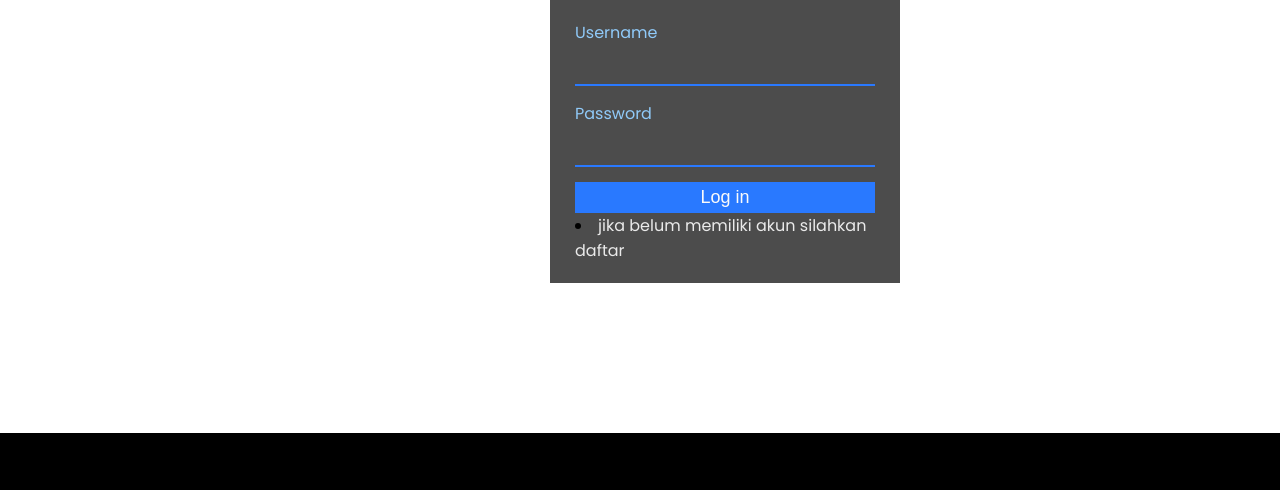
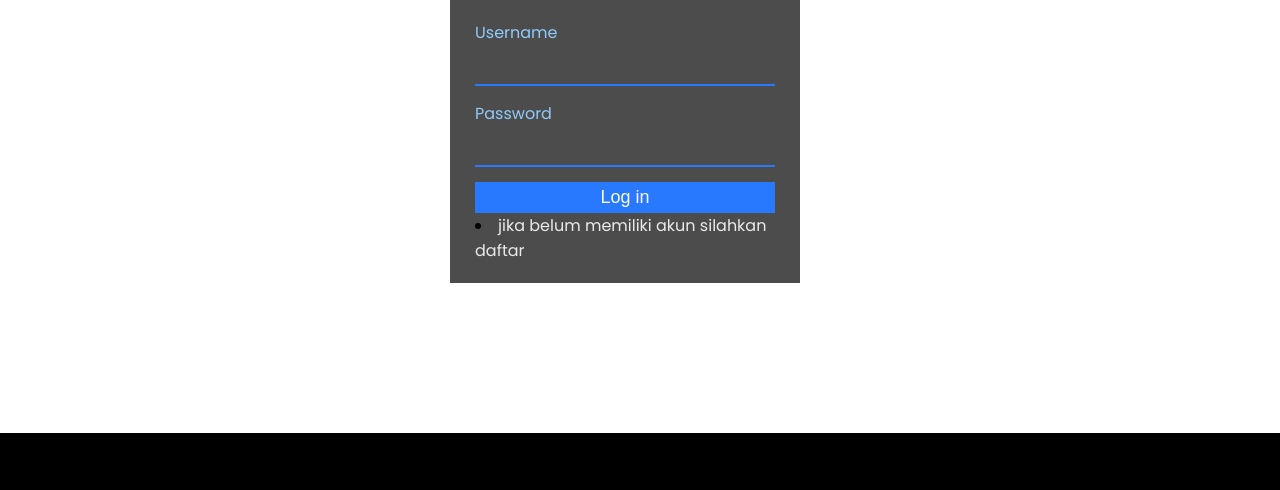
Before and after one commit to ikadeknandasanjaya/isekaitechcode, a plain HTML site: page login.html in a window 1280 px wide. Shown: the part 313-803 px from the top of the page. Drawn offline with nearby package versions, Linux system fonts and the light colour scheme.

Commit message:
ubahitunya

```diff
--- a/login.css
+++ b/login.css
@@ -74,7 +74,7 @@ section {
 }
 
 .container{
-    margin-left: 550px;
+    margin-left: 450px;
     padding: 20px 25px;
     width: 300px;
     background-color: rgba(0,0,0,.7);
--- a/styledaftar.css
+++ b/styledaftar.css
@@ -75,7 +75,7 @@ section {
 }
 
 .container{
-    margin-left: 550px;
+    margin-left: 450px;
     padding: 20px 25px;
     width: 300px;
     background-color: rgba(0,0,0,.7);
```
